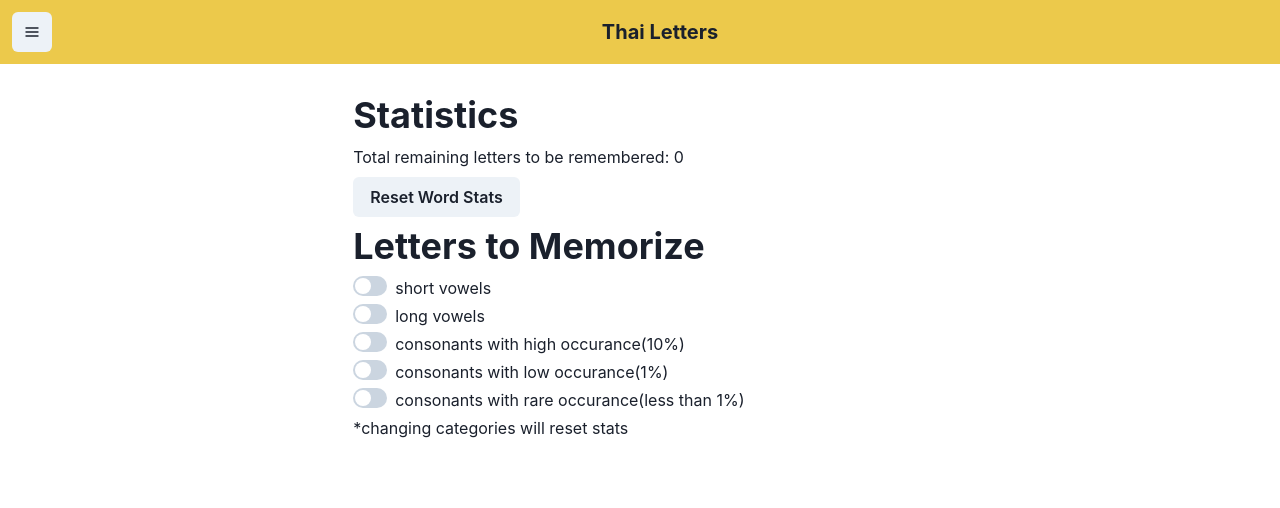
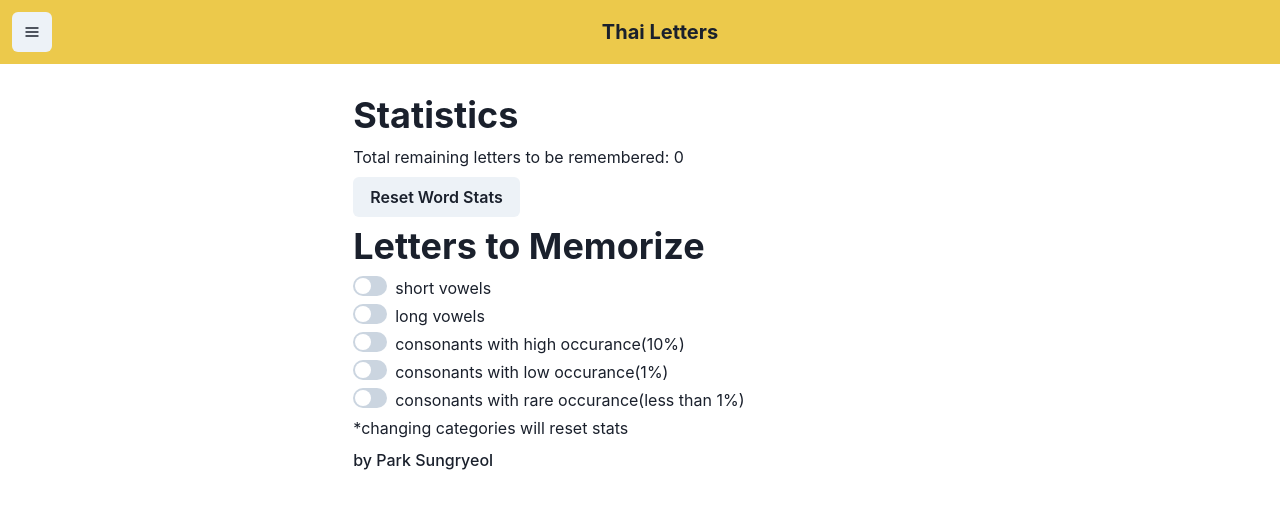
Before and after one commit to rabelais88/thai-alphabet, a React (Vite) app: page /stats in a window 1280 px wide. Shown: the top 508 px of the page. Built offline with nearby package versions, Linux system fonts and the light colour scheme.

Commit message:
added creator info

```diff
--- a/src/pages/Stats.tsx
+++ b/src/pages/Stats.tsx
@@ -2,6 +2,7 @@ import {
   Button,
   Checkbox,
   Heading,
+  Link,
   Switch,
   Text,
   VStack,
@@ -51,6 +52,7 @@ const Stats = () => {
           </Switch>
         </VStack>
         <Text>*changing categories will reset stats</Text>
+        <Link href="https://github.com/rabelais88">by Park Sungryeol</Link>
       </VStack>
     </Page>
   );
```
